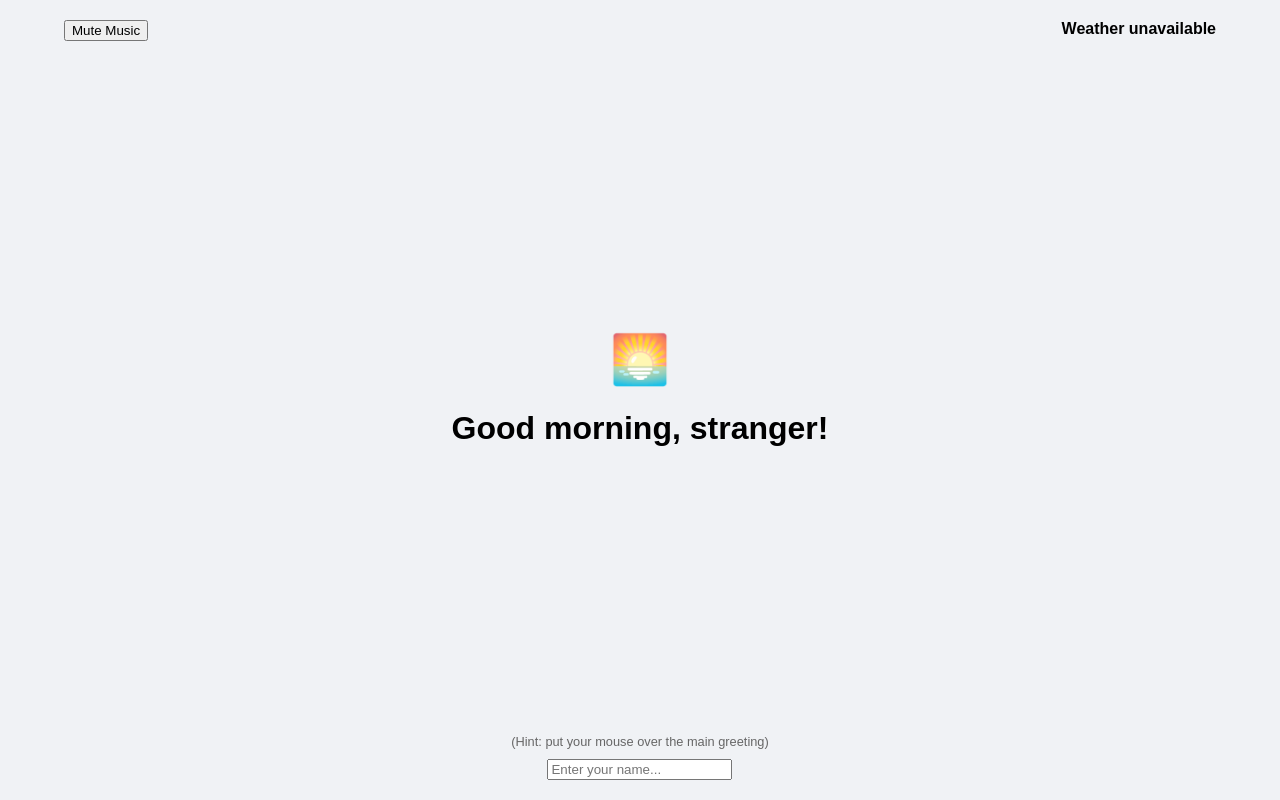
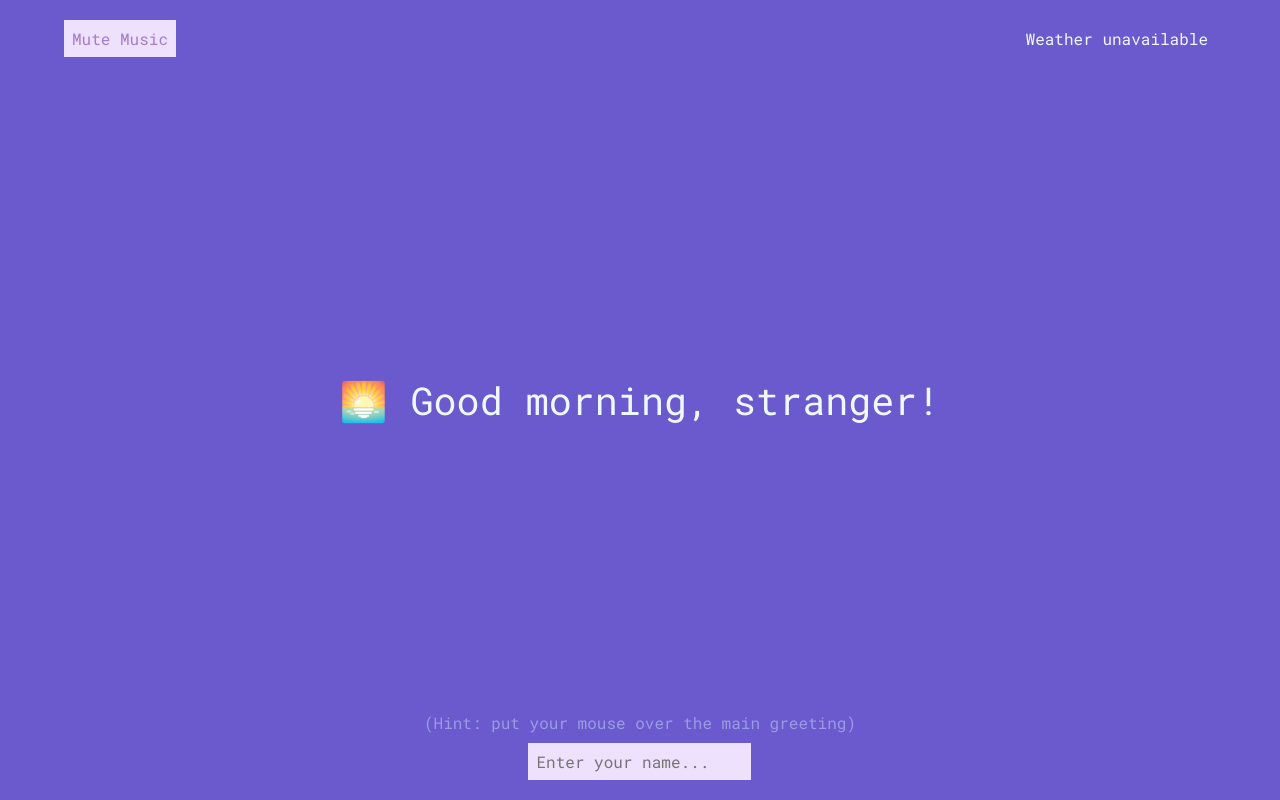
Before and after one commit to gmmelo/gmmelo.github.io, a plain HTML site: page Week6/index.html in a window 1280 px wide. Drawn offline with Linux system fonts and the light colour scheme; no server answers.

Commit message:
Week 6 - styles

```diff
--- a/Week6/index.html
+++ b/Week6/index.html
@@ -12,8 +12,7 @@
     </header>
 
     <div id="greeting-container">
-        <div id="emoji" style="font-size: 3rem;"></div>
-        <h1 id="greeting"></h1>
+        <div id="greeting"></div>
     </div>
 
     <footer>
--- a/Week6/main.js
+++ b/Week6/main.js
@@ -1,6 +1,5 @@
 const nameInput = document.getElementById('nameInput');
 const greeting = document.getElementById('greeting');
-const emoji = document.getElementById('emoji');
 const hintText = document.getElementById('hintText');
 const audio = document.getElementById('bgMusic');
 const muteBtn = document.getElementById('muteBtn');
@@ -15,12 +14,11 @@ function updateGreeting() {
     else if (hour < 18) { timeMsg = "Good afternoon"; timeEmoji = "☀️"; }
     else { timeMsg = "Good evening"; timeEmoji = "🌙"; }
 
-    greeting.innerText = `${timeMsg}, ${userName}!`;
-    emoji.innerText = timeEmoji;
+    greeting.innerText = `${timeEmoji} ${timeMsg}, ${userName}!`;
 }
 
 nameInput.addEventListener('input', (e) => {
-    userName = e.target.value || "User";
+    userName = e.target.value || "stranger";
     updateGreeting();
 });
 
@@ -55,3 +53,4 @@ audio.play().catch(() => {
     console.log("User interaction required to start music.");
     muteBtn.innerText = "Play Music";
 });
+nameInput.value = "";
--- a/Week6/styles.css
+++ b/Week6/styles.css
@@ -1,12 +1,16 @@
+/* Roboto Mono */
+@import url('https://fonts.googleapis.com/css2?family=Roboto+Mono:ital,wght@0,100..700;1,100..700&display=swap');
+
 body {
-    font-family: sans-serif;
+    font-family: "Roboto Mono", sans-serif;
     display: flex;
     flex-direction: column;
     align-items: center;
     justify-content: center;
     height: 100vh;
     margin: 0;
-    background: #f0f2f5;
+    background: slateblue;
+    color: aliceblue;
 }
 
 header {
@@ -18,17 +22,24 @@ header {
 }
 
 #greeting-container {
+    font-size: 1.6em;
     text-align: center;
     transition: transform 0.3s;
     cursor: pointer;
 }
 
+#emoji {
+    display: inline;
+    font-size: 2em;
+}
+
+#greeting {
+    display: inline;
+    font-size: 1.5em;
+}
+
 #greeting-container:hover {
     transform: scale(1.2);
-}
-
-#weather {
-    font-weight: bold;
 }
 
 footer {
@@ -41,6 +52,26 @@ footer {
 }
 
 .hint {
-    font-size: 0.8rem;
-    color: #666;
+    color: rgb(155, 155, 229);
 }
+
+button, input, #weather {
+    font-family: inherit;
+    font-size: 1em;
+    padding: 0.5em;
+    border-radius: 0;
+    border-style: solid;
+    border: 1px none transparent;
+    background-color: rgb(238, 225, 253);
+    color: rgb(90, 28, 148, 0.5);
+}
+
+#weather {
+    background-color: rgba(240, 248, 255, 0);
+    color: aliceblue;
+}
+
+button:hover {
+    cursor: crosshair;
+    background: rgb(216, 177, 238);
+}
```
